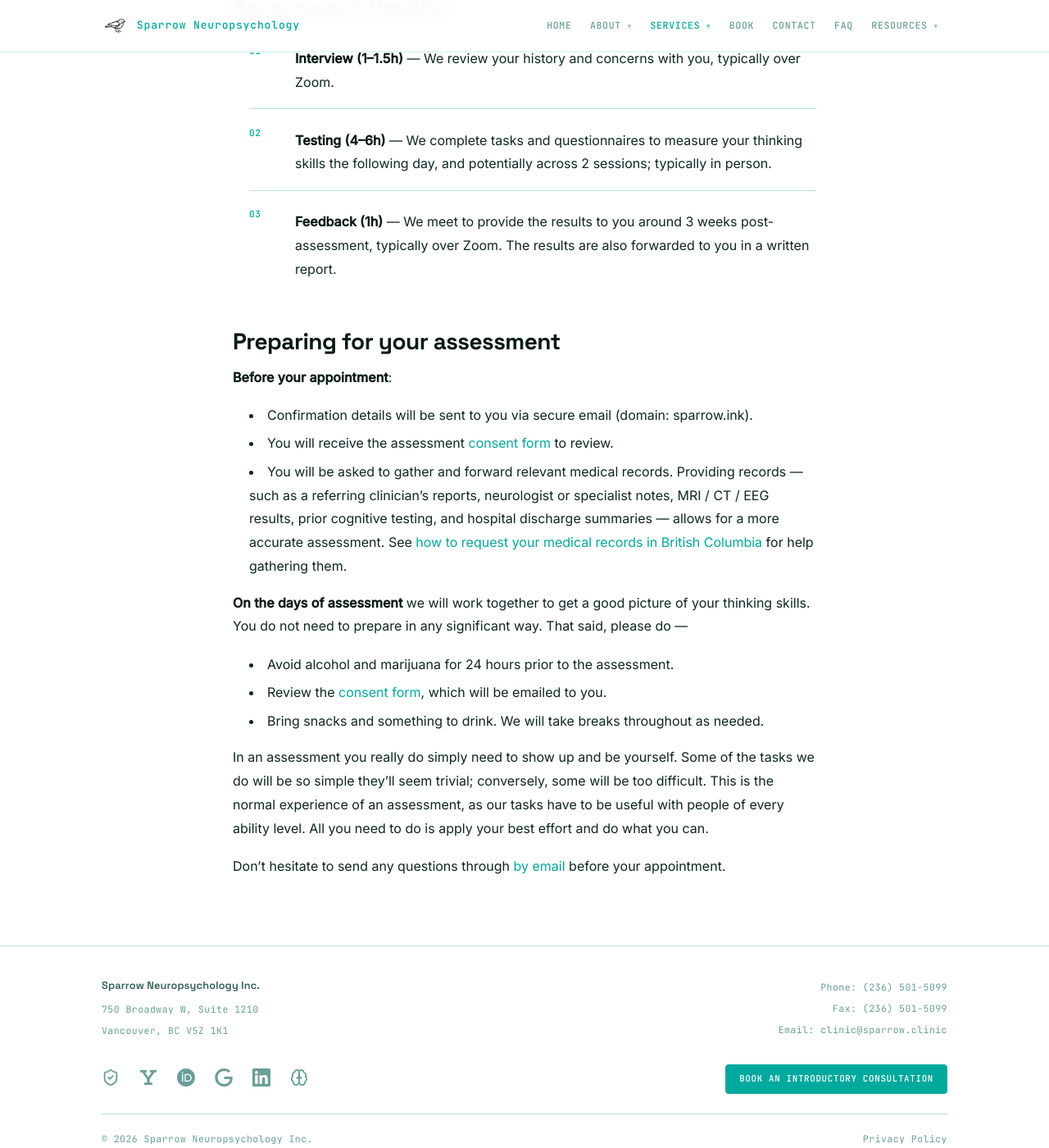
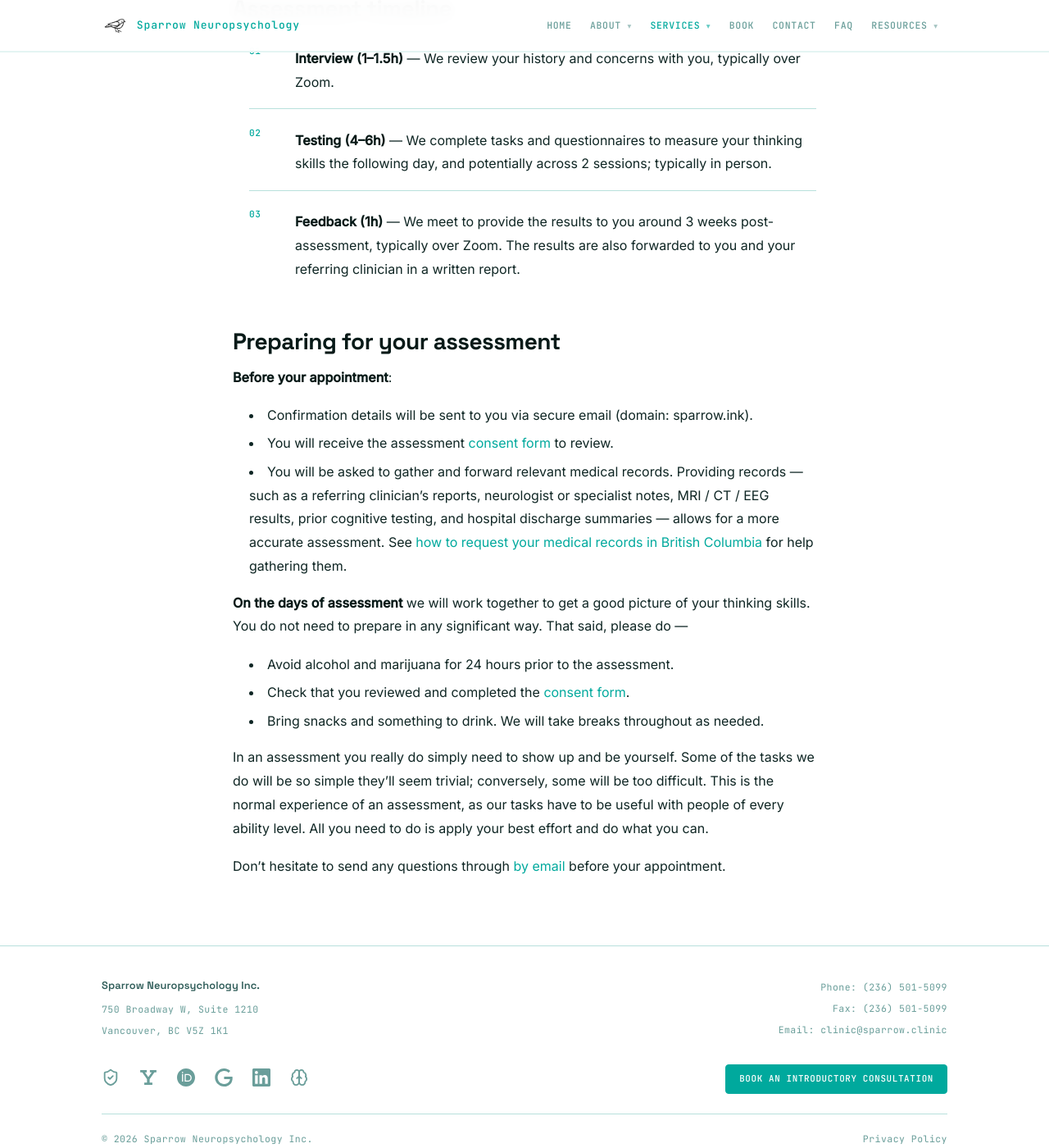
Before and after one commit to cfxb/sparrow-clinic, a Jekyll site: the page built from services.md, in a window 1280 px wide and 1400 px high, scrolled down 3212 px. Shown: the whole window at 82% size. Built offline with Jekyll 4.4.1, drawn with Linux system fonts in a browser that asks for light colours.

Commit message:
services: send report to referring clinician and tighten consent-form bullet
- Note that the written report is forwarded to both the client and
  their referring clinician.
- Reframe the on-the-day consent-form bullet as a completion check
  rather than a review prompt.

Co-Authored-By: Claude Opus 4.7 (1M context) <noreply@anthropic.com>

```diff
--- a/services.md
+++ b/services.md
@@ -70,7 +70,7 @@ If you (or someone close to you) has a condition that might be affecting how wel
 <ol class="steps">
   <li><strong>Interview (1–1.5h)</strong> — We review your history and concerns with you, typically over Zoom.</li>
   <li><strong>Testing (4–6h)</strong> — We complete tasks and questionnaires to measure your thinking skills the following day, and potentially across 2 sessions; typically in person.</li>
-  <li><strong>Feedback (1h)</strong> — We meet to provide the results to you around 3 weeks post-assessment, typically over Zoom. The results are also forwarded to you in a written report.</li>
+  <li><strong>Feedback (1h)</strong> — We meet to provide the results to you around 3 weeks post-assessment, typically over Zoom. The results are also forwarded to you and your referring clinician in a written report.</li>
 </ol>
 
 ## Preparing for your assessment
@@ -84,7 +84,7 @@ If you (or someone close to you) has a condition that might be affecting how wel
 **On the days of assessment** we will work together to get a good picture of your thinking skills. You do not need to prepare in any significant way. That said, please do —
 
 * Avoid alcohol and marijuana for 24 hours prior to the assessment.
-* Review the [consent form](/assets/files/consent-sparrow_20260131.pdf), which will be emailed to you.
+* Check that you reviewed and completed the [consent form](/assets/files/consent-sparrow_20260131.pdf).
 * Bring snacks and something to drink. We will take breaks throughout as needed.
 
 In an assessment you really do simply need to show up and be yourself. Some of the tasks we do will be so simple they'll seem trivial; conversely, some will be too difficult. This is the normal experience of an assessment, as our tasks have to be useful with people of every ability level. All you need to do is apply your best effort and do what you can.
```
